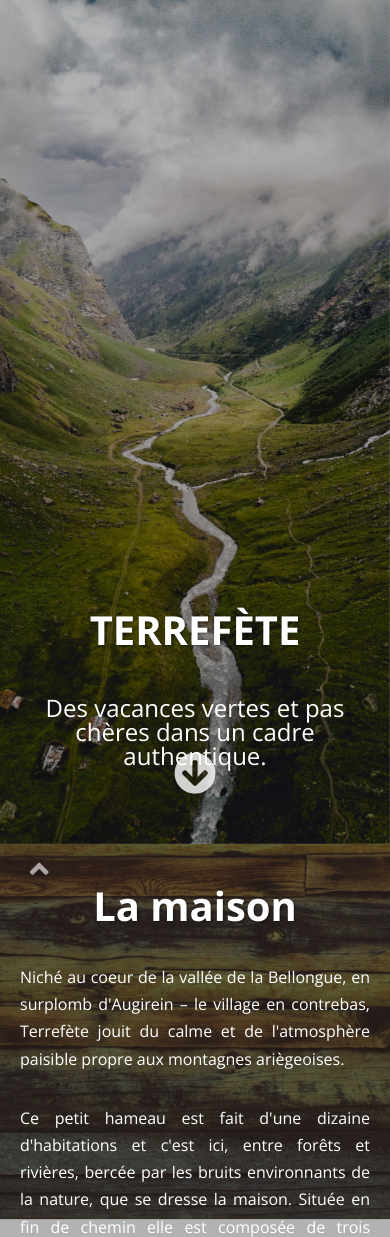
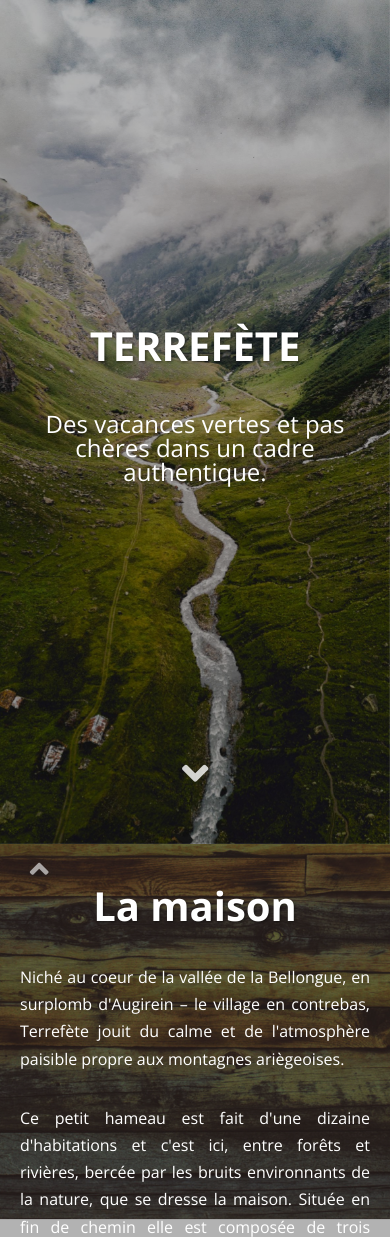
Before and after one commit to nicolasbertolino/Terrefete, a PHP site: page / in a window 390 px wide. Shown: the top 1237 px of the page. Run offline with PHP 8.4, Linux system fonts and the light colour scheme; some libraries are stand-ins or nearby versions.

Commit message:
cleaned layout

```diff
--- a/assets/css/style.css
+++ b/assets/css/style.css
@@ -160,24 +160,12 @@ a.active {
   }
 }
 
-/* Sections */
+/* Layout */
 
 section {
-  height: 100%;
+  min-height: 100vh;
   display: flex;
   flex-direction: column;
-  justify-content: flex-end;
-  align-items: flex-end;
-}
-
-.accueil,
-.maison,
-.activites,
-.randonnees,
-.histoire,
-.reserver {
-  min-height: 100vh;
-  display: flex;
   justify-content: flex-end;
   align-items: flex-end;
 }
@@ -185,10 +173,6 @@ section {
 .container {
   padding: 0 150px 250px 600px;
   z-index: 3;
-}
-
-#no-margin-top-auto {
-  margin-top: 0;
 }
 
 @media (max-width: 1500.98px) {
@@ -200,9 +184,6 @@ section {
 @media (max-width: 1199.98px) {
   .container {
     padding: 0 100px 200px 350px;
-  }
-  .maison {
-    height: auto;
   }
 }
 
@@ -223,15 +204,6 @@ section {
     align-items: center;
     margin: auto;
     padding: 0 50px;
-  }
-
-  .accueil,
-  .maison,
-  .activites,
-  .randonnees,
-  .histoire,
-  .reserver {
-    height: auto;
   }
 
   .subtitle {
--- a/index.html
+++ b/index.html
@@ -31,18 +31,15 @@
         </nav>
     </header>
     <!-- Accueil -->
-    <div data-jarallax data-speed="0.4" class="accueil jarallax" style="background: url('assets/images/bg1.jpg');" data-overlay="1" data-gradient="1">
-        <section id="accueil">
+    <section data-jarallax data-speed="0.4" id="accueil" class="accueil jarallax" style="background: url('assets/images/bg1.jpg');" data-overlay="1" data-gradient="1">
         <div class="container">
             <h1>TERREFÈTE</h1>
             <p class="subtitle">Des vacances vertes et pas chères dans un cadre authentique.</p>
-                <p><a class="smoothscroll arrow-down" href="#maison"><i class="fas fa-arrow-circle-down"></i></a></p>
+            <p><a class="smoothscroll arrow-down" href="#maison"><i class="fas fa-angle-down"></i></a></p>
         </div>
     </section>
-    </div>
     <!-- Maison -->
-    <div data-jarallax data-speed="0.4" class="maison jarallax" style="background: url('assets/images/bg2.jpg');" data-overlay="1" data-gradient="1">
-        <section id="maison">
+    <section data-jarallax data-speed="0.4" id="maison" class="maison jarallax" style="background: url('assets/images/bg2.jpg');" data-overlay="1" data-gradient="1">
         <div class="container pb20">
             <h1>La maison</h1>
             <p>Niché au coeur de la vallée de la Bellongue, en surplomb d'Augirein – le village en contrebas, Terrefète jouit du calme et de l'atmosphère paisible propre aux montagnes ariègeoises.</p>
@@ -67,12 +64,9 @@
                 <a href="assets/images/jardin6.jpg" data-lightbox="gallery"><img class="img-gallery" src="assets/images/jardin6.jpg"></a>
             </div>
         </div>
-
     </section>
-    </div>
     <!-- Activités -->
-    <div data-jarallax data-speed="0.4" class="activites jarallax" style="background: url('assets/images/bg3.jpg');" data-overlay="1" data-gradient="1">
-        <section id="activites">
+    <section data-jarallax data-speed="0.4" id="activites" class="activites jarallax" style="background: url('assets/images/bg3.jpg');" data-overlay="1" data-gradient="1">
         <div id="resp-pt0" class="container pt100">
             <h1 class="pb30">Activités</h1>
             <!-- Tabs -->
@@ -121,10 +115,8 @@
             </div>
         </div>
     </section>
-    </div>
     <!-- Randonnées -->
-    <div data-jarallax data-speed="0.4" class="randonnees jarallax" style="background: url('assets/images/bg4.jpg');" data-overlay="1" data-gradient="1">
-        <section id="randonnees">
+    <section data-jarallax data-speed="0.4" id="randonnees" class="randonnees jarallax" style="background: url('assets/images/bg4.jpg');" data-overlay="1" data-gradient="1">
         <div class="container">
             <h1>Randonnées</h1>
             <p>Les Pyrénées ariégeoises sont au coeur de nombreuses et magnifiques randonnées, promenades et balades à faire seul ou en groupe.</p>
@@ -224,10 +216,8 @@
             <p class="pt50">Ou rendez-vous sur <a class="link" target="_blank" href="http://www.rando-marche.fr/_2825_randonnees-ariege"><i class="fas fa-hiking"></i> rando-marche.fr</a> pour consulter toutes les randonnées du secteur.</p>
         </div>
     </section>
-    </div>
     <!-- Histoire -->
-    <div data-jarallax data-speed="0.4" class="histoire jarallax" style="background: url('assets/images/bg5.jpg');" data-overlay="1" data-gradient="1">
-        <section id="histoire">
+    <section data-jarallax data-speed="0.4" id="histoire" class="histoire jarallax" style="background: url('assets/images/bg5.jpg');" data-overlay="1" data-gradient="1">
         <div class="container">
             <h1>Un peu d'histoire</h1>
             <h3>« La Guerre des Demoiselles »</h3>
@@ -266,10 +256,8 @@
             </div>
         </div>
     </section>
-    </div>
     <!-- Réserver -->
-    <div data-jarallax data-speed="0.4" class="reserver jarallax" style="background: url('assets/images/bg6.jpg');" data-overlay="1" data-gradient="1">
-        <section id="reserver">
+    <section data-jarallax data-speed="0.4" id="reserver" class="reserver jarallax" style="background: url('assets/images/bg6.jpg');" data-overlay="1" data-gradient="1">
         <div class="container">
             <h1>Réserver</h1>
             <p><i>« Une maison propre, charmante et accueillante. Un village et des habitants simples, tolérants, gentils, solidaires. »</i></p>
@@ -277,7 +265,6 @@
             <p>Envie d'air frais ? Réservez sur <a class="link" href="https://www.abritel.fr/location-vacances/p579857">Abritel.fr</a></p>
         </div>
     </section>
-    </div>
     <!-- Footer -->
     <footer>
         <p>Réservez sur <a target="_blank" href="https://www.abritel.fr/location-vacances/p579857">Abritel.fr</a></p>
```
Also changed, not shown: assets/js/lightbox.min.js. Lines whose indentation alone changed are shown as unchanged.
